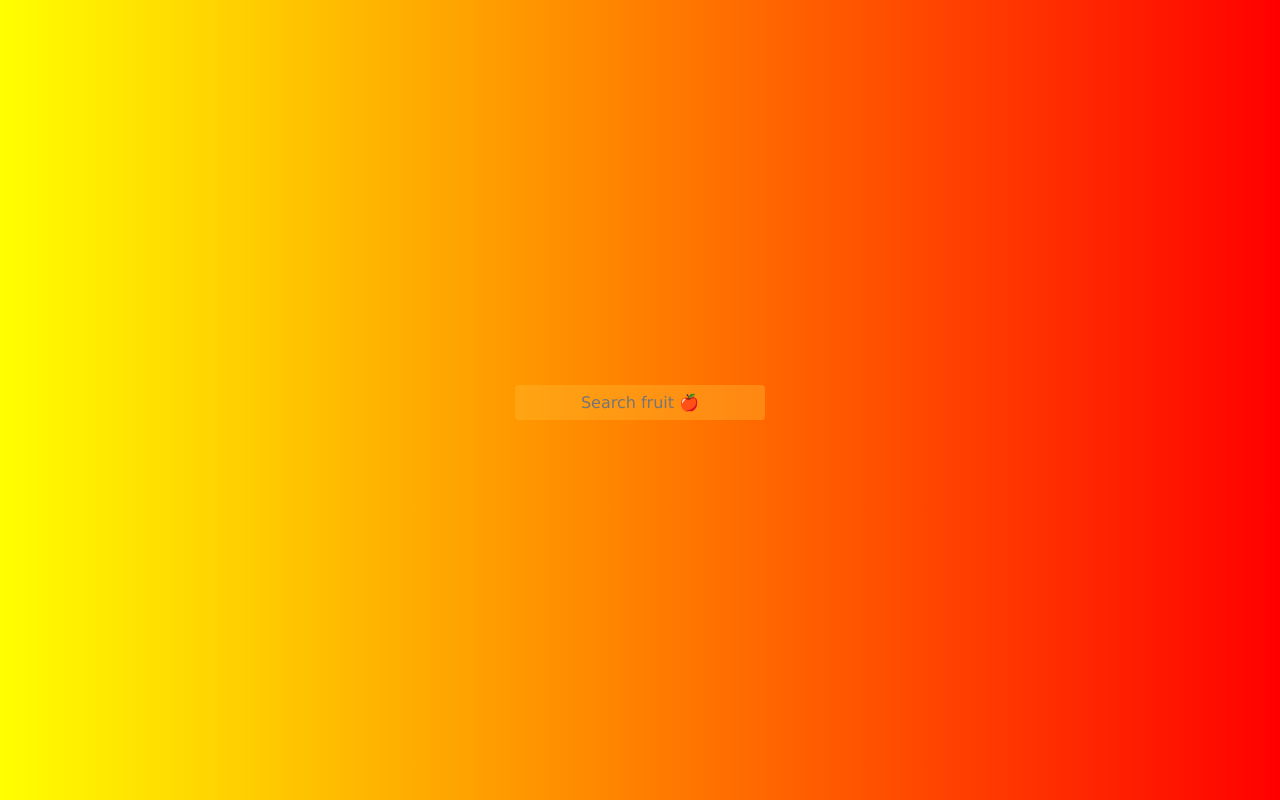
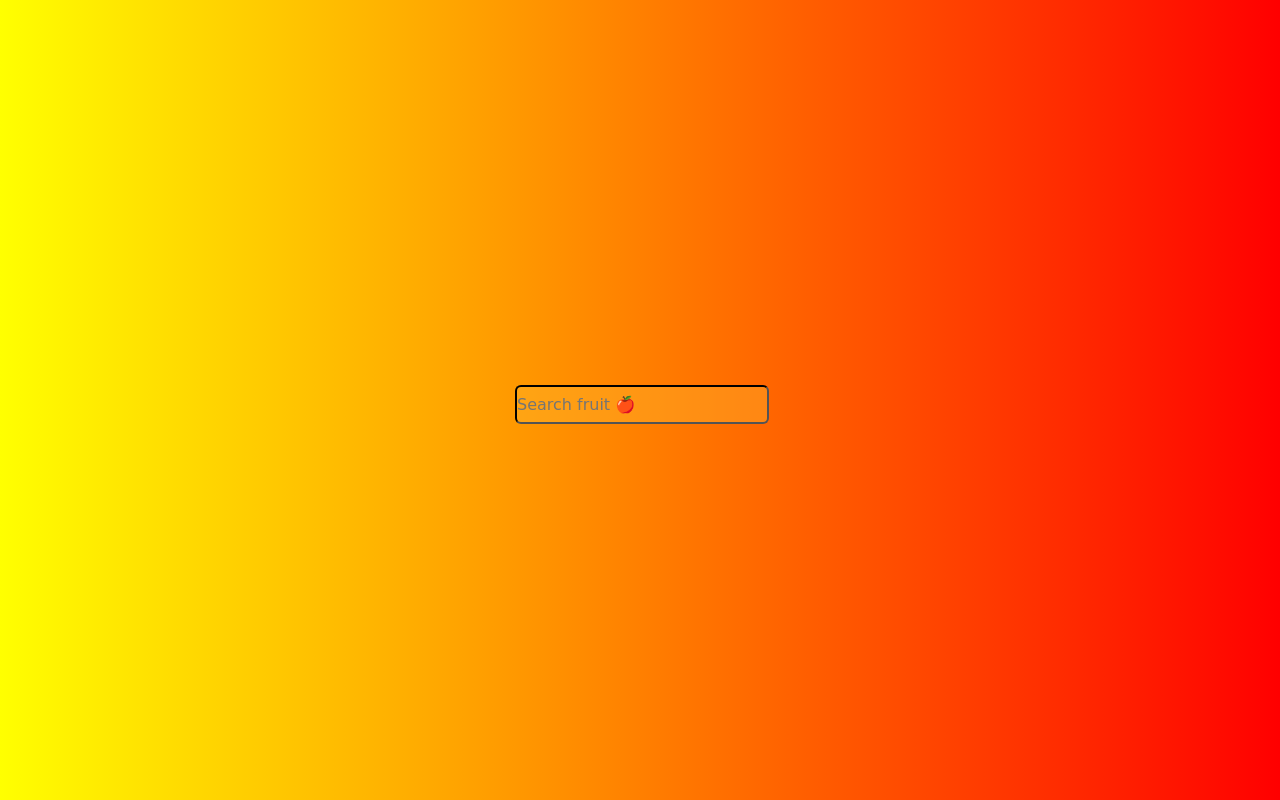
Before and after one commit to karlbohn/fruit-search, a plain HTML site: page index.html in a window 1280 px wide. Drawn offline with nearby package versions, Linux system fonts and the light colour scheme.

Commit message:
font adjustment, opens Google search for fruit when form is submitted

```diff
--- a/index.html
+++ b/index.html
@@ -10,7 +10,9 @@
 <body>
 <!-- partial:index.partial.html -->
 <div class="search-container">
-	<input type="text" name="fruit" id="fruit" placeholder="Search fruit 🍎">
+	<form>
+    <input type="text" autocomplete="off" name="fruit" id="fruit" placeholder="Search fruit 🍎">
+  </form>
 	<div class="suggestions">
 		<ul class="autocomplete-list" id="fruit-list">
     </ul>
--- a/script.js
+++ b/script.js
@@ -1,5 +1,6 @@
 const input = document.querySelector('#fruit');
 const suggestions = document.querySelector('.suggestions ul');
+const form = document.querySelector('form');
 
 const fruits = ['Apple', 'Apricot', 'Avocado 🥑', 'Banana', 'Bilberry', 'Blackberry', 'Blackcurrant', 'Blueberry', 'Boysenberry', 'Currant', 'Cherry', 'Coconut', 'Cranberry', 'Cucumber', 'Custard apple', 'Damson', 'Date', 'Dragonfruit', 'Durian', 'Elderberry', 'Feijoa', 'Fig', 'Gooseberry', 'Grape', 'Raisin', 'Grapefruit', 'Guava', 'Honeyberry', 'Huckleberry', 'Jabuticaba', 'Jackfruit', 'Jambul', 'Juniper berry', 'Kiwifruit', 'Kumquat', 'Lemon', 'Lime', 'Loquat', 'Longan', 'Lychee', 'Mango', 'Mangosteen', 'Marionberry', 'Melon', 'Cantaloupe', 'Honeydew', 'Watermelon', 'Miracle fruit', 'Mulberry', 'Nectarine', 'Nance', 'Olive', 'Orange', 'Clementine', 'Mandarine', 'Tangerine', 'Papaya', 'Passionfruit', 'Peach', 'Pear', 'Persimmon', 'Plantain', 'Plum', 'Pineapple', 'Pomegranate', 'Pomelo', 'Quince', 'Raspberry', 'Salmonberry', 'Rambutan', 'Redcurrant', 'Salak', 'Satsuma', 'Soursop', 'Star fruit', 'Strawberry', 'Tamarillo', 'Tamarind', 'Yuzu'];
 const lowerCaseFruit = [];
@@ -27,8 +28,19 @@ function showSuggestions(results, inputVal) {
 }
 
 function useSuggestion(e) {
-	// set clicked value to input.value
+	if(e.target.tagName === 'LI'){
+		let li = e.target;
+		input.value = li.innerText;
+		suggestions.innerHTML = '';
+	}
+}
+
+function doSearch(){
+	let searchInput = input.value;
+	let url = "https://www.google.com/search?q=" + searchInput;
+	window.open(url);
 }
 
 input.addEventListener('input', searchHandler);
+form.addEventListener('submit', doSearch);
 suggestions.addEventListener('click', useSuggestion);
--- a/style.css
+++ b/style.css
@@ -1,7 +1,7 @@
 * {
-  /* box-sizing: border-box; */
-  font-family: Verdana, Geneva, Tahoma, sans-serif;
-  text-align:center;
+  /* font-family: Verdana, Geneva, Tahoma, sans-serif; */
+  font-family: cursive;
+  text-align: left;
 }
 
 html, body {
@@ -10,7 +10,7 @@ html, body {
 }
 
 :focus {
- /* TODO */
+ outline: none;
 }
 
 body {
@@ -28,15 +28,9 @@ body {
  width: 250px;
  height: 30px;
 }
-/* .search-container input, */
+
 .search-container .suggestions {
   padding-top: 5px;
-}
-.search-container input {
- /* TODO */
-}
-.search-container .suggestions {
-   /* TODO */
 }
 
 ul {
@@ -44,13 +38,9 @@ ul {
   padding: 0;
   max-width: 250px;
   max-height: 200px;
-  height: 90px;
+  height: 105px;
   overflow-y: auto;
   overflow-x: hidden;
-}
-
-ul.has-suggestions {
-  /* TODO */
 }
 
 ul li {
@@ -60,10 +50,12 @@ ul li {
   height: 30px;
   margin-left: 0;
   font-family: cursive;
+
 }
 
 ul li:hover {
   background-color: #F04520;
+  cursor: pointer;
 }
 
 ul::-webkit-scrollbar {
@@ -71,12 +63,13 @@ ul::-webkit-scrollbar {
 }
 
 input {
-  width: 200px;
+  width: 225px;
   height: 35px;
-  border: 0;
-  padding: 0 25px;
-  border-radius: 4px;
+  border-color: black;
+  padding: 0 25px 0 0;
+  border-radius: 6px;
   background-color: rgb(255, 183, 48, 0.4);
+  font-family: cursive;
  }
 
 input:hover {
```
